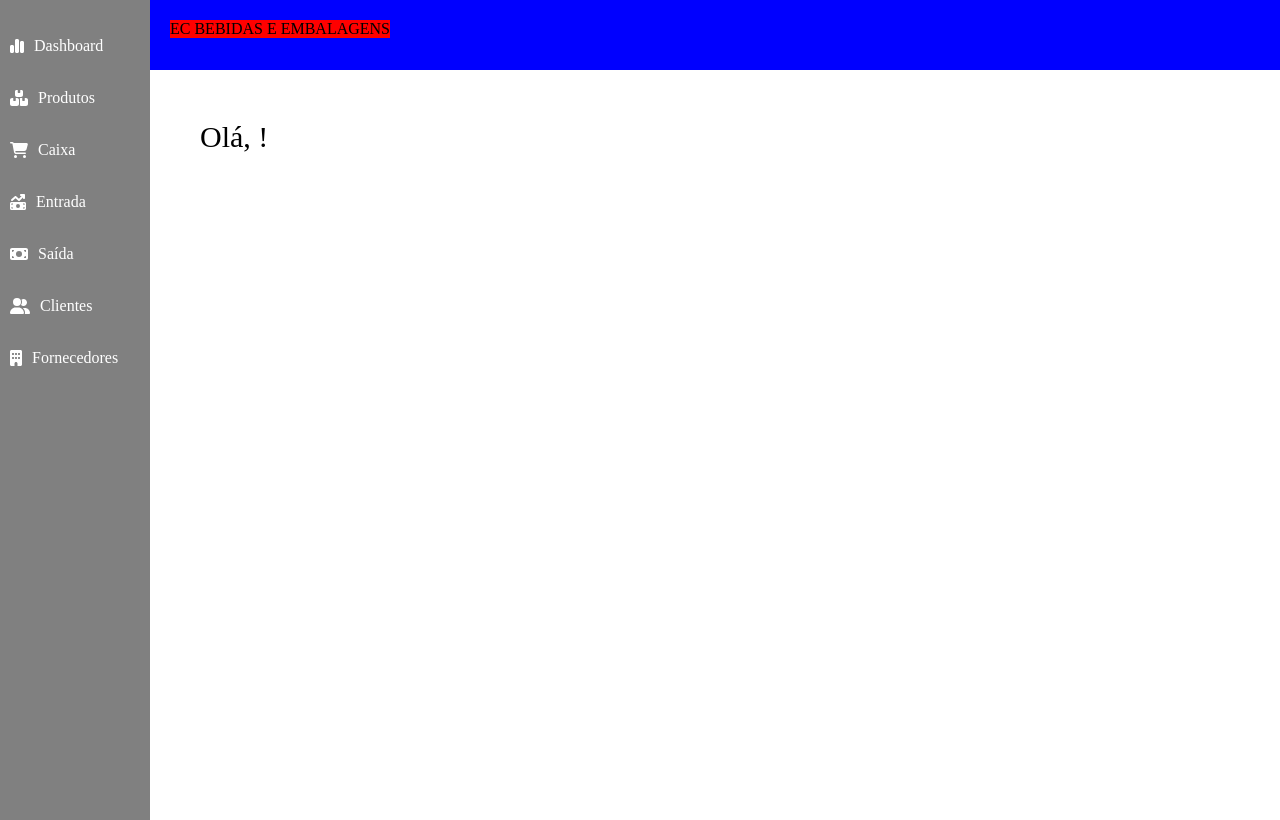
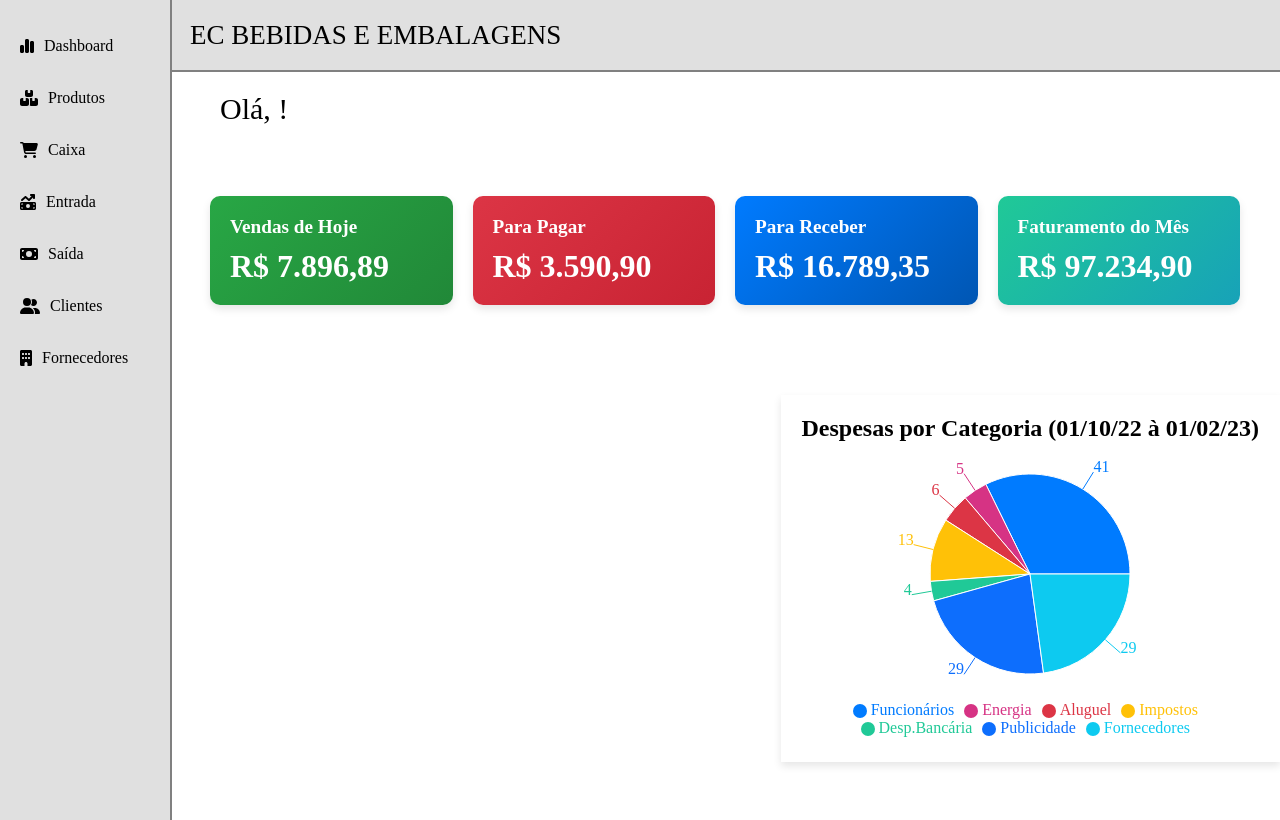
Before and after one commit to caualuk/ControleEstoque, a React (Create React App) app: page /home in a window 1280 px wide. Built offline with nearby package versions, Linux system fonts and the light colour scheme.

Commit message:
add dashboard

```diff
--- a/package.json
+++ b/package.json
@@ -15,6 +15,7 @@
     "react-icons": "^5.5.0",
     "react-router-dom": "^7.2.0",
     "react-scripts": "5.0.1",
+    "recharts": "^2.15.1",
     "styled-components": "^6.1.15",
     "web-vitals": "^2.1.4"
   },
--- /dev/null
+++ b/src/components/DashBoard/dashboard.js
@@ -0,0 +1,31 @@
+import React from 'react';
+import { PieChart, Pie, Cell, Tooltip, Legend } from 'recharts';
+
+const data = [
+  { name: 'Funcionários', value: 41, color: '#007bff' },
+  { name: 'Energia', value: 5, color: '#d63384' },
+  { name: 'Aluguel', value: 6, color: '#dc3545' },
+  { name: 'Impostos', value: 13, color: '#ffc107' },
+  { name: 'Desp.Bancária', value: 4, color: '#20c997' },
+  { name: 'Publicidade', value: 29, color: '#0d6efd' },
+  { name: 'Fornecedores', value: 29, color: '#0dcaf0' }
+];
+
+const Dashboard = () => {
+  return (
+    <div className='p-4' style={{ display: 'flex', flexDirection: 'column', alignItems: 'center', justifyContent: 'center' }}>
+      <h2 className='text-xl font-semibold mb-2'>Despesas por Categoria <span className='text-teal-500'>(01/10/22 à 01/02/23)</span></h2>
+      <PieChart width={400} height={300}>
+        <Pie data={data} dataKey='value' nameKey='name' cx='50%' cy='50%' outerRadius={100} fill='#8884d8' label>
+          {data.map((entry, index) => (
+            <Cell key={`cell-${index}`} fill={entry.color} />
+          ))}
+        </Pie>
+        <Tooltip />
+        <Legend />
+      </PieChart>
+    </div>
+  );
+};
+
+export default Dashboard;
--- a/src/components/Header/header.js
+++ b/src/components/Header/header.js
@@ -2,14 +2,15 @@ import React from "react"
 import styled from "styled-components"
 
 const HeaderContainer = styled.div`
-    background-color: blue;
+    background-color: #E0E0E0;
+    border-bottom: 2px solid grey;
     height: 70px;
 `
 
 const Title = styled.div`
-    background-color: red;
     width: fit-content;
     margin: 20px;
+    font-size: 27px;
 `
 
 function Header(){
--- a/src/components/Home/home.js
+++ b/src/components/Home/home.js
@@ -1,9 +1,10 @@
 import React, { useContext } from "react";
 import NavbarLeft from "../NavbarLeft/navbarleft";
 import Header from "../Header/header.js";
+import Dashboard from "../DashBoard/dashboard.js";
 import styled from "styled-components";
 import { useUser } from "../LoginPage/UserContext.js";
-import './home.css'
+import './home.css';
 
 const Container = styled.div`
     display: flex;
@@ -11,14 +12,74 @@ const Container = styled.div`
 `;
 
 const Content = styled.div`
-    flex: 1; /* Ocupa o espaço restante */
+    margin-left: 170px; /* Largura da navbar */
+    flex: 1;
     display: flex;
     flex-direction: column;
 `;
 
 const MainContent = styled.div`
-    margin: 50px;
+    padding: 20px;
     font-size: 30px;
+
+    .welcome {
+        margin-left: 30px;
+    }
+`;
+
+export const Line = styled.div`
+    display: flex;
+    gap: 20px;
+    padding: 20px;
+    margin: 50px 0;
+`;
+
+export const Card = styled.div`
+    flex: 1;
+    padding: 20px;
+    border-radius: 10px;
+    color: white;
+    display: flex;
+    flex-direction: column;
+    justify-content: space-between;
+    box-shadow: 0 4px 8px rgba(0, 0, 0, 0.1);
+    transition: transform 0.4s ease;
+    background: ${({ color }) => {
+        switch (color) {
+            case "green":
+                return "linear-gradient(135deg, #28a745, #218838)";
+            case "red":
+                return "linear-gradient(135deg, #dc3545, #c82333)";
+            case "blue":
+                return "linear-gradient(135deg, #007bff, #0056b3)";
+            case "teal":
+                return "linear-gradient(135deg, #20c997, #17a2b8)";
+            default:
+                return "#333";
+        }
+    }};
+
+    &:hover {
+        transform: translateY(-5px);
+        cursor: pointer;
+    }
+`;
+
+export const Title = styled.h2`
+    font-size: 1.2rem;
+    margin-bottom: 10px;
+`;
+
+export const Value = styled.div`
+    font-size: 2rem;
+    font-weight: bold;
+`;
+
+const DashboardContent = styled.div`
+    box-shadow: 0 4px 8px rgba(0, 0, 0, 0.1);
+    padding: 20px;
+    margin-left: 55%;
+    text-align: center;
 `
 
 function Home() {
@@ -30,10 +91,32 @@ function Home() {
             <Content>
                 <Header /> {/* Header no topo */}
                 <MainContent>
-                    <div>
+                    <div className="welcome">
                         Olá, {user}!
                     </div>
+
+                    <Line>
+                        <Card color="green">
+                            <Title>Vendas de Hoje</Title>
+                            <Value>R$ 7.896,89</Value>
+                        </Card>
+                        <Card color="red">
+                            <Title>Para Pagar</Title>
+                            <Value>R$ 3.590,90</Value>
+                        </Card>
+                        <Card color="blue">
+                            <Title>Para Receber</Title>
+                            <Value>R$ 16.789,35</Value>
+                        </Card>
+                        <Card color="teal">
+                            <Title>Faturamento do Mês</Title>
+                            <Value>R$ 97.234,90</Value>
+                        </Card>
+                    </Line>
                 </MainContent>
+                <DashboardContent>
+                    <Dashboard />
+                </DashboardContent>
             </Content>
         </Container>
     );
--- a/src/components/NavbarLeft/navbarleft.js
+++ b/src/components/NavbarLeft/navbarleft.js
@@ -1,23 +1,28 @@
 import React from "react";
 import styled from "styled-components";
 import { FontAwesomeIcon } from "@fortawesome/react-fontawesome";
-import { faChartSimple, faBoxesStacked, faMoneyBill, faMoneyBillTrendUp, faUserGroup, faBuilding, faCartShopping } from "@fortawesome/free-solid-svg-icons"
+import { faChartSimple, faBoxesStacked, faMoneyBill, faMoneyBillTrendUp, faUserGroup, faBuilding, faCartShopping } from "@fortawesome/free-solid-svg-icons";
 
 const NavigationBar = styled.div`
-    background-color: gray;
-    width: 150px;
+    background-color: #E0E0E0;
+    width: 170px;
     height: 100vh;
     display: flex;
     flex-direction: column;
     align-items: center;
     padding-top: 20px;
+    border-right: 2px solid grey;
+    position: fixed; /* Fixa a navbar na tela */
+    top: 0; /* Alinha no topo da tela */
+    left: 0; /* Alinha à esquerda da tela */
+    z-index: 1000; /* Garante que a navbar fique acima de outros elementos */
 
     .nav-options {
         width: 130px;
         padding: 7px;
         display: flex;
         align-items: center;
-        color: white;
+        color: black;
         margin: 10px 0;
         gap: 10px;
         cursor: pointer;
@@ -25,14 +30,14 @@ const NavigationBar = styled.div`
         border-radius: 8px;
     }
 
-    .nav-options:hover{
+    .nav-options:hover {
         background-color: black;
+        color: white;
     }
-`
+`;
 
 function NavbarLeft() {
     return (
-        <>
         <NavigationBar>
             <div className="nav-options">
                 <FontAwesomeIcon icon={faChartSimple} />
@@ -63,7 +68,6 @@ function NavbarLeft() {
                 Fornecedores
             </div>
         </NavigationBar>
-        </>
     );
 }
 
```
Also changed, not shown: src/components/AtalhosMain/atalhosmain.js (added, +11 -0 lines), 1 other file (tests, documents, lock files or other folders). Lines whose indentation alone changed are shown as unchanged.
